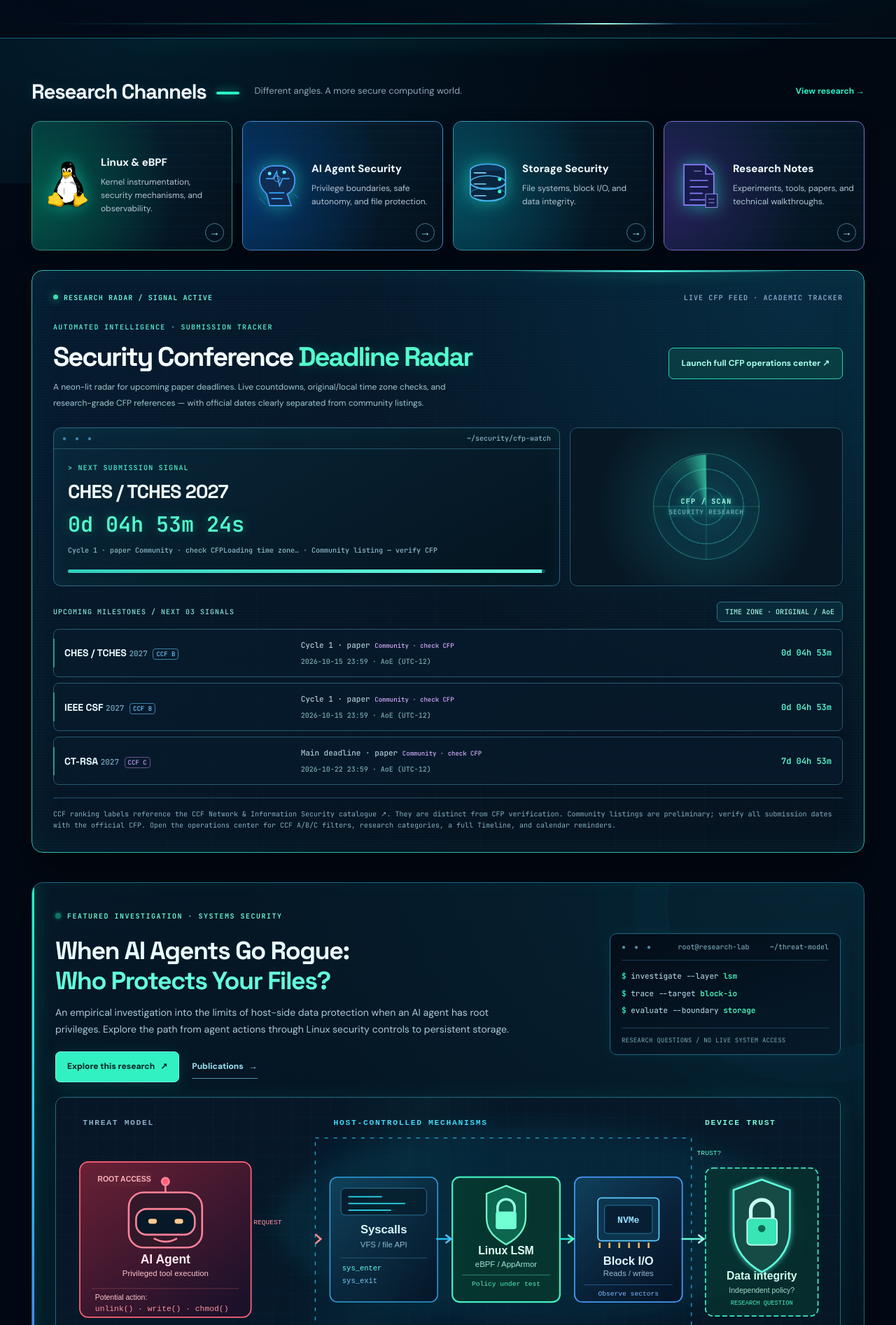
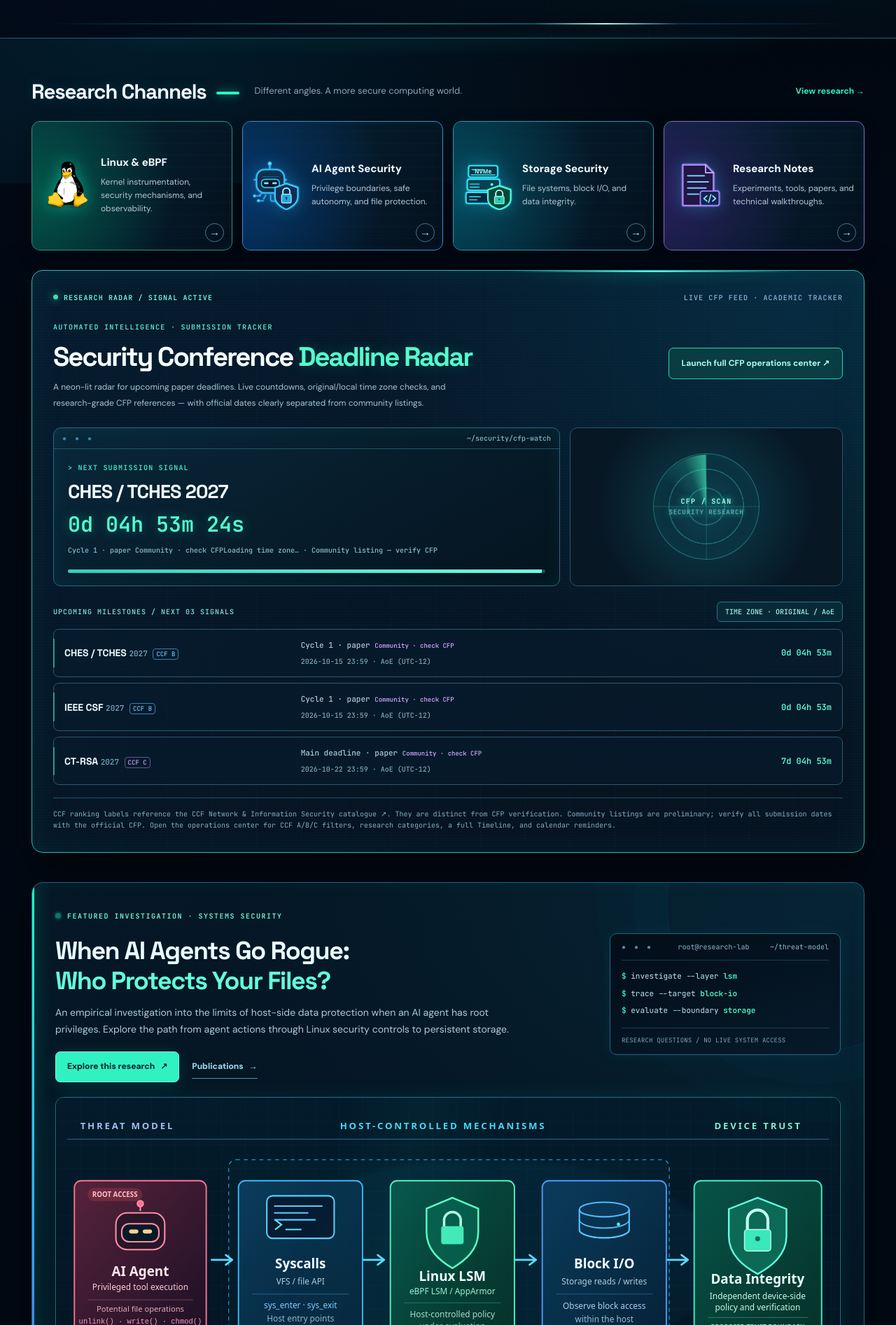
Before and after one commit to 2350082187zhou-ux/2350082187zhou-ux.github.io, a Jekyll site: the page built from _pages/blog.md, in a window 1280 px wide. Shown: the part 638-2532 px from the top of the page at 70% size. Built offline with Jekyll 4.4.1, drawn with Linux system fonts in a browser that asks for light colours.

Commit message:
Replace cyber research card icons and redraw agent-to-storage boundary diagram

```diff
--- a/_pages/blog.md
+++ b/_pages/blog.md
@@ -39,28 +39,16 @@
         <span class="channel-text"><strong>Linux &amp; eBPF</strong><small>Kernel instrumentation, security mechanisms, and observability.</small></span><span class="channel-arrow" aria-hidden="true">→</span>
       </a>
       <a class="channel-card blue" href="{{ '/research/' | relative_url }}" aria-label="Explore AI agent security research">
-        <span class="channel-art" aria-hidden="true">
-          <svg viewBox="0 0 80 92" fill="none" xmlns="http://www.w3.org/2000/svg">
-            <path d="M31 12c-12 1-21 10-21 24 0 11 5 17 12 24l5 20h37l-7-20c9-4 13-13 13-24 0-14-11-24-25-24z" fill="#102c52" stroke="#489dff" stroke-width="2"/><path d="M21 34h12l6-12 5 24 5-12h12M26 58h26M30 68h19" stroke="#39a9ff" stroke-width="2"/><circle cx="40" cy="34" r="5" stroke="#75baff"/><circle cx="27" cy="25" r="3" fill="#55eaff"/><circle cx="52" cy="23" r="3" fill="#55eaff"/><path d="M9 66l10 11M68 60l8 7M16 12l5 9" stroke="#2c7fd1"/>
-          </svg>
-        </span>
-        <span class="channel-text"><strong>AI Agent Security</strong><small>Privilege boundaries, safe autonomy, and file protection.</small></span><span class="channel-arrow" aria-hidden="true">→</span>
+        <span class="channel-art" aria-hidden="true"><img class="channel-topic-icon" src="{{ '/assets/images/channel-agent-security.svg' | relative_url }}" width="92" height="92" alt="" loading="lazy" decoding="async"></span>
+                <span class="channel-text"><strong>AI Agent Security</strong><small>Privilege boundaries, safe autonomy, and file protection.</small></span><span class="channel-arrow" aria-hidden="true">→</span>
       </a>
       <a class="channel-card" href="{{ '/research/' | relative_url }}" aria-label="Explore storage security research">
-        <span class="channel-art" aria-hidden="true">
-          <svg viewBox="0 0 80 92" xmlns="http://www.w3.org/2000/svg" fill="none">
-            <ellipse cx="40" cy="20" rx="30" ry="11" fill="#0b3557" stroke="#4ab7ff" stroke-width="2"/><path d="M10 20v20c0 6 13 12 30 12s30-6 30-12V20M10 40v20c0 6 13 12 30 12s30-6 30-12V40" fill="#08263e" stroke="#50bfff" stroke-width="2"/><ellipse cx="40" cy="40" rx="30" ry="11" stroke="#48a8e5" stroke-width="2"/><ellipse cx="40" cy="60" rx="30" ry="11" stroke="#39a1d1"/><circle cx="60" cy="35" r="3" fill="#38ffd0"/><circle cx="60" cy="56" r="3" fill="#38ffd0"/><path d="M16 24h21M16 43h21M16 63h21" stroke="#7fd6ff" stroke-width="2"/>
-          </svg>
-        </span>
-        <span class="channel-text"><strong>Storage Security</strong><small>File systems, block I/O, and data integrity.</small></span><span class="channel-arrow" aria-hidden="true">→</span>
+        <span class="channel-art" aria-hidden="true"><img class="channel-topic-icon" src="{{ '/assets/images/channel-storage-security.svg' | relative_url }}" width="92" height="92" alt="" loading="lazy" decoding="async"></span>
+                <span class="channel-text"><strong>Storage Security</strong><small>File systems, block I/O, and data integrity.</small></span><span class="channel-arrow" aria-hidden="true">→</span>
       </a>
       <a class="channel-card purple" href="{{ '/publications/' | relative_url }}" aria-label="Explore publications and research notes">
-        <span class="channel-art" aria-hidden="true">
-          <svg viewBox="0 0 80 92" xmlns="http://www.w3.org/2000/svg" fill="none">
-            <path d="M15 10h37l14 14v55H15z" fill="#171b49" stroke="#8e7dff" stroke-width="2"/><path d="M52 10v16h14M25 37h31M25 48h31M25 59h22M25 70h26" stroke="#897fff" stroke-width="2"/><path d="M32 21h13M52 60h20v23H52z" fill="#161d50" stroke="#aea5ff"/><path d="M57 69h10M57 75h10" stroke="#aea5ff"/>
-          </svg>
-        </span>
-        <span class="channel-text"><strong>Research Notes</strong><small>Experiments, tools, papers, and technical walkthroughs.</small></span><span class="channel-arrow" aria-hidden="true">→</span>
+        <span class="channel-art" aria-hidden="true"><img class="channel-topic-icon" src="{{ '/assets/images/channel-research-notes.svg' | relative_url }}" width="92" height="92" alt="" loading="lazy" decoding="async"></span>
+                <span class="channel-text"><strong>Research Notes</strong><small>Experiments, tools, papers, and technical walkthroughs.</small></span><span class="channel-arrow" aria-hidden="true">→</span>
       </a>
     </div>
   </section>
@@ -133,7 +121,7 @@
     <figure class="security-map">
       <div class="security-map-hint" aria-hidden="true"><span>↔</span> Swipe horizontally to explore each security layer</div>
       <div class="security-map-viewport" role="region" aria-label="Scrollable research diagram showing the path from AI agent privileges to storage trust boundaries" tabindex="0">
-        <img src="{{ '/assets/images/agent-storage-trust-boundary.svg' | relative_url }}" width="1280" height="470" alt="Research diagram: an AI agent with root privileges issues system calls that cross the Linux LSM and block I/O layers, reaching a possible independent device trust boundary." decoding="async" loading="lazy">
+        <img src="{{ '/assets/images/agent-storage-trust-boundary-v2.svg' | relative_url }}" width="1600" height="610" alt="Research diagram: an AI agent with root privileges issues system calls that cross the Linux LSM and block I/O layers, reaching a possible independent device trust boundary." decoding="async" loading="lazy">
       </div>
       <figcaption><span class="caption-dot" aria-hidden="true"></span> Conceptual attack-and-defense pathway. The diagram illustrates the research threat model, not real-time telemetry or guaranteed protection.</figcaption>
     </figure>
--- a/assets/css/cyber-cinematic.css
+++ b/assets/css/cyber-cinematic.css
@@ -142,3 +142,21 @@
 .blog-ddl-empty{padding:20px;color:#a9c4d2;font-size:13px}
 @media(max-width:900px){.blog-ddl-row{grid-template-columns:1fr auto}.blog-ddl-detail{grid-column:1/2;grid-row:2}.blog-ddl-row time{grid-column:2;grid-row:1/3}}
 @media(max-width:650px){.blog-deadlines{padding:17px}.blog-deadlines-header{align-items:start;flex-direction:column;gap:9px}.blog-ddl-row{grid-template-columns:1fr;gap:3px}.blog-ddl-detail,.blog-ddl-row time{grid-column:auto;grid-row:auto;text-align:left}.blog-ddl-row time{margin-top:4px}}
+
+/* Precise vector channel art & roomy research-map viewport (Oct 2026 refresh). */
+.channel-card .channel-art img.channel-topic-icon{
+  display:block;width:76px;height:76px;max-width:100%;
+  object-fit:contain;aspect-ratio:1/1;
+  filter:drop-shadow(0 0 12px #2acbff52);
+}
+.channel-card .channel-art{overflow:visible}
+.security-map-viewport img{aspect-ratio:1600 / 610}
+@media(max-width:1200px){
+  .channel-card .channel-art img.channel-topic-icon{width:52px;height:52px}
+}
+@media(max-width:650px){
+  .security-map-viewport img{aspect-ratio:1600/610}
+}
+@media(max-width:430px){
+  .channel-card .channel-art img.channel-topic-icon{width:72px;height:72px}
+}
```
Also changed, not shown: assets/images/agent-storage-trust-boundary-v2.svg (added), assets/images/channel-agent-security.svg (added), assets/images/channel-research-notes.svg (added), assets/images/channel-storage-security.svg (added).
